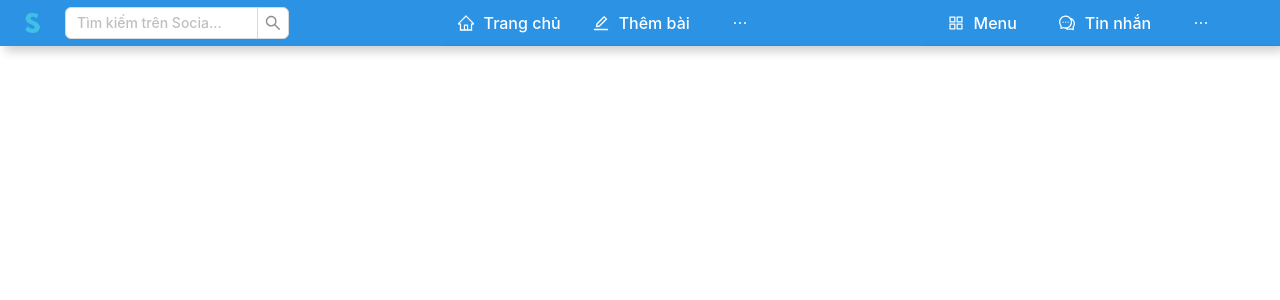
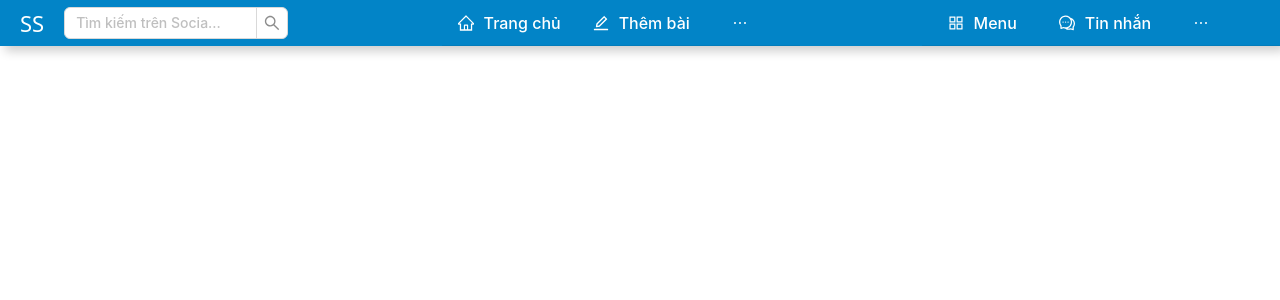
Before and after one commit to ntthanh2603/fiber-base, a Next.js app in the folder frontend/: page / in a window 1280 px wide. Shown: the top 300 px of the page. Built offline with nearby package versions, Linux system fonts and the light colour scheme.

Commit message:
feat: update ui form login, register

```diff
--- a/frontend/src/components/layout/Header.tsx
+++ b/frontend/src/components/layout/header.tsx
@@ -19,7 +19,7 @@ import {
   UserSwitchOutlined,
 } from "@ant-design/icons";
 import { Menu, Input, Avatar } from "antd";
-import "../../styles/Header.css";
+import "../../styles/header.css";
 import type { GetProps } from "antd";
 import Link from "next/link";
 
@@ -166,19 +166,19 @@ const Header = () => {
         display: "flex",
         zIndex: 1000,
         boxShadow: "5px 5px 10px rgba(0, 0, 0, 0.2)",
-        backgroundColor: "#2B92E4",
         alignItems: "center",
         justifyContent: "space-between",
         width: "100%",
       }}
+      className="bg-sky-600"
     >
       <div style={{ display: "flex", width: "25%" }}>
         {/* <GithubOutlined style={{ fontSize: '30px', margin: '0 20px 0 20px', color: 'white' }} /> */}
         <Link
           href="/profile"
-          style={{ fontSize: "20px", padding: "0 20px 0 20px", color: "white" }}
+          style={{ fontSize: "22px", margin: "0 20px 0 20px", color: "white" }}
         >
-          🇸
+          SS
         </Link>
         <Search
           placeholder="Tìm kiếm trên Social Space"
@@ -190,9 +190,17 @@ const Header = () => {
         />
       </div>
 
-      <Menu mode="horizontal" items={mainMenuItems} className="menu-bar" />
+      <Menu
+        mode="horizontal"
+        items={mainMenuItems}
+        className="menu-bar bg-sky-600"
+      />
 
-      <Menu mode="horizontal" items={userMenuItems} className="menu-bar" />
+      <Menu
+        mode="horizontal"
+        items={userMenuItems}
+        className="menu-bar bg-sky-600"
+      />
     </div>
   );
 };
--- a/frontend/src/components/layout/login-form.tsx
+++ b/frontend/src/components/layout/login-form.tsx
@@ -25,6 +25,12 @@ export function LoginForm({
     <div className={cn("flex flex-col gap-6", className)} {...props}>
       <Card className="bg-sky-50">
         <CardHeader className="text-center">
+          <a
+            href="#"
+            className="flex items-center gap-2 self-center font-medium text-sky-400 text-2xl "
+          >
+            SNet
+          </a>
           <CardTitle className="text-xl">Chào mừng bạn trở lại</CardTitle>
           <CardDescription>
             Đăng nhập với tài khoản Apple hoặc Google
@@ -81,12 +87,12 @@ export function LoginForm({
                       )}
                     </button>
                   </div>
-                  <a
-                    href="#"
+                  <Link
+                    href="/auth/forgerpassword"
                     className="ml-auto text-sm underline-offset-4 hover:underline"
                   >
                     Quên mật khẩu?
-                  </a>
+                  </Link>
                 </div>
                 <Button type="submit" className="w-full bg-sky-300">
                   Đăng nhập
--- a/frontend/src/components/layout/register-form.tsx
+++ b/frontend/src/components/layout/register-form.tsx
@@ -25,6 +25,12 @@ export function RegisterForm({
     <div className={cn("flex flex-col gap-6", className)} {...props}>
       <Card className="bg-sky-50">
         <CardHeader className="text-center">
+          <a
+            href="#"
+            className="flex items-center gap-2 self-center font-medium text-sky-400 text-2xl "
+          >
+            SNet
+          </a>
           <CardTitle className="text-xl">Chào mừng bạn</CardTitle>
           <CardDescription>Tạo tài khoản Social Space</CardDescription>
         </CardHeader>
--- a/frontend/src/pages/404.tsx
+++ b/frontend/src/pages/404.tsx
@@ -1,6 +1,6 @@
-import React from 'react';
-import { Result, Button } from 'antd';
-import Link from 'next/link';
+import React from "react";
+import { Result, Button } from "antd";
+import Link from "next/link";
 
 const PageNotFound = () => {
   return (
--- a/frontend/src/pages/_app.tsx
+++ b/frontend/src/pages/_app.tsx
@@ -1,6 +1,10 @@
-import '../styles/globals.css';
-import type { AppProps } from 'next/app';
+import "../styles/globals.css";
+import type { AppProps } from "next/app";
 
 export default function App({ Component, pageProps }: AppProps) {
-  return <Component {...pageProps} />;
+  return (
+    <div className="bg-gray-100">
+      <Component {...pageProps} />
+    </div>
+  );
 }
--- a/frontend/src/pages/auth/forgetPassword.tsx
+++ b/frontend/src/pages/auth/forgetPassword.tsx
@@ -0,0 +1,3 @@
+export default function forgetPassword() {
+  return <div>Forget password</div>;
+}
--- a/frontend/src/pages/auth/login.tsx
+++ b/frontend/src/pages/auth/login.tsx
@@ -5,14 +5,8 @@ import { LoginForm } from "@/components/layout/login-form";
 
 export default function LoginPage() {
   return (
-    <div className=" text-xl flex min-h-svh flex-col items-center justify-center gap-6 bg-muted p-6 md:p-10">
+    <div className=" text-xl flex min-h-svh flex-col items-center justify-center gap-6 bg-muted p-6 md:p-10 ">
       <div className="flex w-full max-w-sm flex-col gap-6">
-        <a
-          href="#"
-          className="flex items-center gap-2 self-center font-medium text-sky-400 text-2xl "
-        >
-          Social Space
-        </a>
         <LoginForm />
       </div>
     </div>
--- a/frontend/src/pages/auth/register.tsx
+++ b/frontend/src/pages/auth/register.tsx
@@ -4,12 +4,6 @@ export default function RegisterPage() {
   return (
     <div className=" text-xl flex min-h-svh flex-col items-center justify-center gap-6 bg-muted p-6 md:p-10 ">
       <div className="flex w-full max-w-sm flex-col gap-6 ">
-        <a
-          href="#"
-          className="flex items-center gap-2 self-center font-medium text-sky-400 text-2xl "
-        >
-          Social Space
-        </a>
         <RegisterForm />
       </div>
     </div>
--- a/frontend/src/pages/index.tsx
+++ b/frontend/src/pages/index.tsx
@@ -1,4 +1,4 @@
-import Header from "../components/layout/Header";
+import Header from "../components/layout/header";
 
 // src/pages/index.tsx
 export default function Home() {
--- a/frontend/src/styles/Header.css
+++ /dev/null
@@ -1,59 +0,0 @@
-* {
-    font-size: 16px;
-    font-weight: 500;
-}
-
-/* Menu tổng */
-.menu-bar {
-    background-color: #2B92E4; /* Nền xanh dương */
-    color: white !important; /* Chữ trắng mặc định */
-    width: 28%;
-}
-
-.menu-bar .ant-menu-submenu-title {
-    padding: 0px 10px 0px 10px;
-}
-
-/* Chữ và icon trong menu chính */
-.menu-bar .ant-menu-item {
-    color: white !important;
-    transition: background-color 0s, color 0s;
-}
-
-/* Loại bỏ đường gạch chân dưới chữ và icon */
-.menu-bar .ant-menu-submenu::after {
-    content: none !important; /* Vô hiệu hóa đường gạch chân */
-}
-.menu-bar .ant-menu-item::after {
-    content: none !important; /* Vô hiệu hóa đường gạch chân */
-}
-/* Chữ và icon bên trong children */
-.menu-bar .ant-menu-submenu .ant-menu-item {
-    color: black !important; /* Giữ màu đen trong children */
-}
-
-/* Hiệu ứng hover cho menu chính */
-.menu-bar .ant-menu-item:hover {
-    background-color: white !important; /* Nền đổi sang trắng */
-    color: black !important; /* Chữ và icon đổi sang đen */
-    border-radius: 10px; /* Bo góc */
-}
-
-/* Hiệu ứng hover trong children */
-.menu-bar .ant-menu-submenu .ant-menu-item:hover {
-    background-color: white !important; /* Nền trắng */
-    color: black !important; /* Chữ đen */
-    border-radius: 10px; /* Bo góc */
-}
-
-/* Menu cha (submenu title) */
-.menu-bar .ant-menu-submenu-title {
-    color: white !important; /* Chữ và icon trắng */
-}
-
-/* Hover trên menu cha (submenu title) */
-.menu-bar .ant-menu-submenu-title:hover {
-    background-color: white !important; /* Nền trắng khi hover */
-    color: black !important; /* Chữ đen khi hover */
-    border-radius: 10px; /* Bo góc */
-}
--- a/frontend/src/styles/globals.css
+++ b/frontend/src/styles/globals.css
@@ -2,8 +2,7 @@
 @tailwind components;
 @tailwind utilities;
 
-body {
-  margin: 0;
-  padding: 0;
-  background-color: #ffffff;
-}
+/*
+Màu header là bg-sky-600
+màu backgroud là bg-gray-100
+*/
--- /dev/null
+++ b/frontend/src/styles/header.css
@@ -0,0 +1,61 @@
+* {
+  font-size: 16px;
+  font-weight: 500;
+}
+
+/* Menu tổng */
+.menu-bar {
+  /* background-color: #2b92e4; */
+  color: white !important; /* Chữ trắng mặc định */
+  width: 28%;
+}
+
+.menu-bar .ant-menu-submenu-title {
+  padding: 0px 10px 0px 10px;
+}
+
+/* Chữ và icon trong menu chính */
+.menu-bar .ant-menu-item {
+  color: white !important;
+  transition:
+    background-color 0s,
+    color 0s;
+}
+
+/* Loại bỏ đường gạch chân dưới chữ và icon */
+.menu-bar .ant-menu-submenu::after {
+  content: none !important; /* Vô hiệu hóa đường gạch chân */
+}
+.menu-bar .ant-menu-item::after {
+  content: none !important; /* Vô hiệu hóa đường gạch chân */
+}
+/* Chữ và icon bên trong children */
+.menu-bar .ant-menu-submenu .ant-menu-item {
+  color: black !important; /* Giữ màu đen trong children */
+}
+
+/* Hiệu ứng hover cho menu chính */
+.menu-bar .ant-menu-item:hover {
+  background-color: white !important; /* Nền đổi sang trắng */
+  color: black !important; /* Chữ và icon đổi sang đen */
+  border-radius: 10px; /* Bo góc */
+}
+
+/* Hiệu ứng hover trong children */
+.menu-bar .ant-menu-submenu .ant-menu-item:hover {
+  background-color: white !important; /* Nền trắng */
+  color: black !important; /* Chữ đen */
+  border-radius: 10px; /* Bo góc */
+}
+
+/* Menu cha (submenu title) */
+.menu-bar .ant-menu-submenu-title {
+  color: white !important; /* Chữ và icon trắng */
+}
+
+/* Hover trên menu cha (submenu title) */
+.menu-bar .ant-menu-submenu-title:hover {
+  background-color: white !important; /* Nền trắng khi hover */
+  color: black !important; /* Chữ đen khi hover */
+  border-radius: 10px; /* Bo góc */
+}
```
Also changed, not shown: 1 other file (tests, documents, lock files or other folders).
